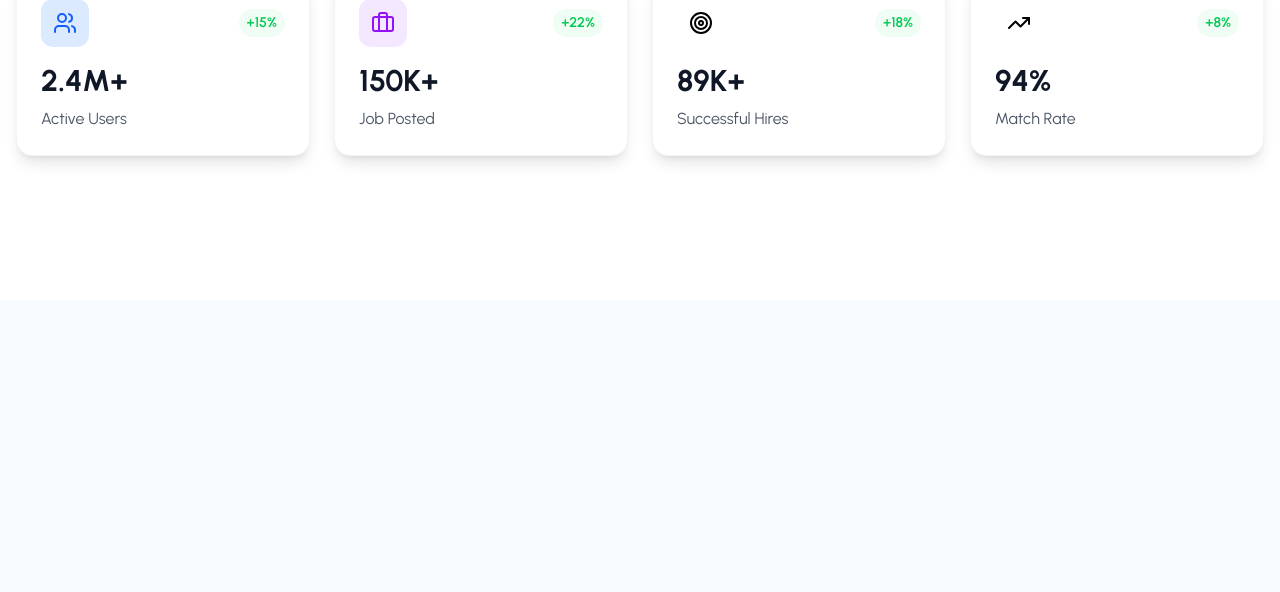
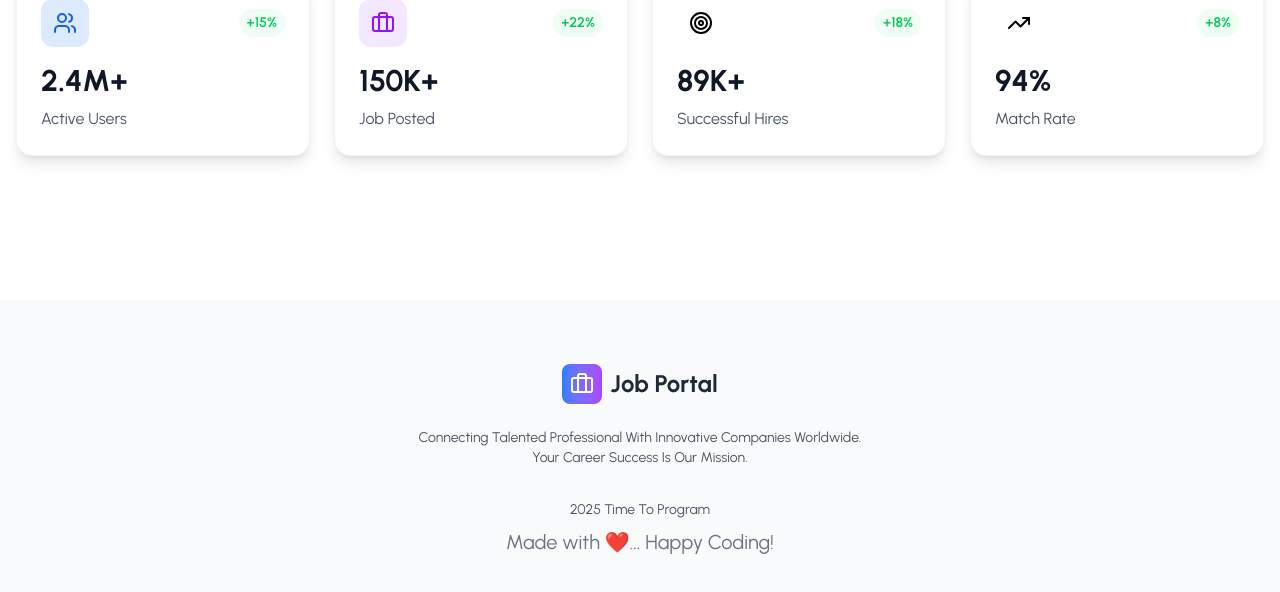
Before and after one commit to 08021976-22022006/Job-Portal, a React (Vite) app in the folder frontend/job-portal/: page / in a window 1280 px wide. Shown: the part 2242-2834 px from the top of the page. Built offline with nearby package versions, Linux system fonts and the light colour scheme; a web font is replaced by a local one.

Commit message:
Footer.jsx

```diff
--- a/frontend/job-portal/src/pages/LandingPage/LandingPage.jsx
+++ b/frontend/job-portal/src/pages/LandingPage/LandingPage.jsx
@@ -3,14 +3,16 @@ import Header from './components/Header'
 import Hero from './components/Hero'
 import Features from './components/Features'
 import Analytics from './components/Analytics'
+import Footer from './components/Footer'
 
 const LandingPage = () => {
   return (
-    <div className='min-h-screen mb-[100vh]'>
+    <div className='min-h-screen'>
       <Header />
       <Hero />
       <Features />
       <Analytics />
+      <Footer />
     </div>
   )
 }
--- /dev/null
+++ b/frontend/job-portal/src/pages/LandingPage/components/Footer.jsx
@@ -0,0 +1,40 @@
+import { Briefcase } from 'lucide-react'
+
+const Footer = () => {
+  return (
+    <footer className="relative bg-gray-50 text-gray-900 overflow-hidden ">
+      <div className="realtive z-10 px-6 py-16">
+        <div className="max-w-6xl mx-auto">
+          {/* Main Footer Content */}
+          <div className="text-center space-y-8">
+            {/* Logo */}
+            <div className="space-y-4">
+              <div className="flex items-center justify-center space-x-2 mb-6 ">
+                <div className="w-10 h-10 bg-gradient-to-r from-blue-500 to-purple-500 rounded-lg flex items-center justify-center">
+                  <Briefcase className="w-6 h-6 text-white" />
+                </div>
+                <h3 className="text-2xl font-bold text-gray-800">Job Portal</h3>
+              </div>
+              <p className={`text-sm text-gray-600 max-w-md mx-auto`}>
+                Connecting Talented Professional With Innovative Companies
+                Worldwide. Your Career Success Is Our Mission.
+              </p>
+            </div>
+
+            {/* Copy Rights */}
+            <div className="space-y-2">
+              <p className={`text-sm text-gray-600`}>
+                {new Date().getFullYear()} Time To Program
+              </p>
+              <p className={`text-xl text-gray-500`}>
+                Made with ❤️... Happy Coding!
+              </p>
+            </div>
+          </div>
+        </div>
+      </div>
+    </footer>
+  )
+}
+
+export default Footer
```
